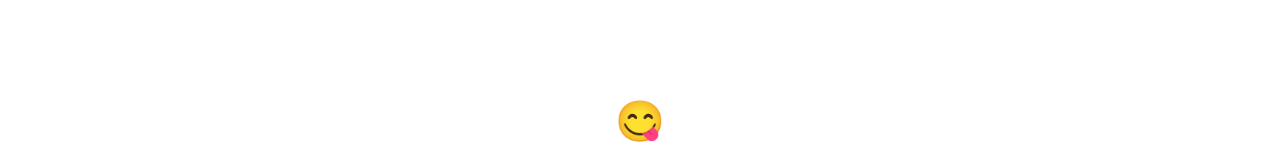
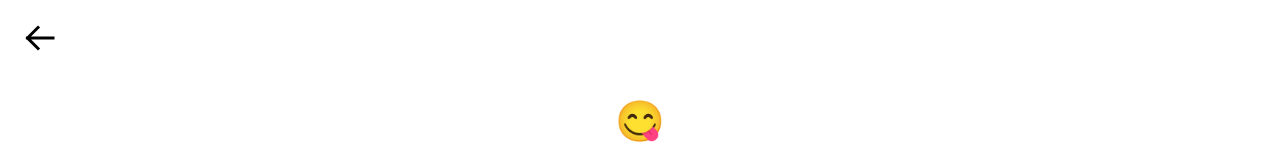
Before and after one commit to 0kyon/kyon-s-room, a Next.js app: page /livingroom in a window 1280 px wide. Shown: the top 160 px of the page. Built offline with nearby package versions, Linux system fonts and the light colour scheme.

Commit message:
戻るボタン設置完了

```diff
--- a/src/app/layout.tsx
+++ b/src/app/layout.tsx
@@ -1,5 +1,6 @@
 import './globals.css'
 import { Inter } from 'next/font/google'
+import BackButton from '../components/BackButton'
 
 const inter = Inter({ subsets: ['latin'] })
 
@@ -15,7 +16,10 @@ export default function RootLayout({
 }) {
   return (
     <html lang="en">
-      <body className={inter.className}>{children}</body>
+      <body className={inter.className}>
+        <BackButton />
+        {children}
+      </body>
     </html>
   )
 }
--- /dev/null
+++ b/src/components/BackButton.tsx
@@ -0,0 +1,67 @@
+"use client";
+
+import { useRouter, usePathname } from 'next/navigation';
+import { CSSProperties, useEffect, useState } from 'react';
+
+export default function BackButton() {
+  const router = useRouter();
+  const pathname = usePathname();
+  const [isMobile, setIsMobile] = useState(false);
+
+  useEffect(() => {
+    const checkIfMobile = () => {
+      setIsMobile(window.innerWidth <= 768);
+    };
+
+    // 初期チェック
+    checkIfMobile();
+
+    // リサイズイベントに対応
+    window.addEventListener('resize', checkIfMobile);
+
+    return () => {
+      window.removeEventListener('resize', checkIfMobile);
+    };
+  }, []);
+
+  // entranceページ（ルートパス）には表示しない
+  if (pathname === '/') return null;
+
+  const backButtonStyle: CSSProperties = {
+    position: 'fixed',
+    top: '20px',
+    left: '20px',
+    zIndex: 100,
+    cursor: 'pointer',
+    background: 'transparent',
+    border: 'none',
+    padding: 0,
+    width: isMobile ? '28px' : '36px',
+    height: isMobile ? '28px' : '36px',
+  };
+
+  const arrowStyle: CSSProperties = {
+    width: '100%',
+    height: '100%',
+    color: '#000',
+  };
+
+  return (
+    <button onClick={() => router.back()} style={backButtonStyle} aria-label="戻る">
+      <svg
+        style={arrowStyle}
+        viewBox="0 0 24 24"
+        fill="none"
+        xmlns="http://www.w3.org/2000/svg"
+      >
+        <path
+          d="M22 12H5M5 12L12 5M5 12L12 19"
+          stroke="currentColor"
+          strokeWidth="2"
+          strokeLinecap="square"
+          strokeLinejoin="miter"
+        />
+      </svg>
+    </button>
+  );
+}
```
